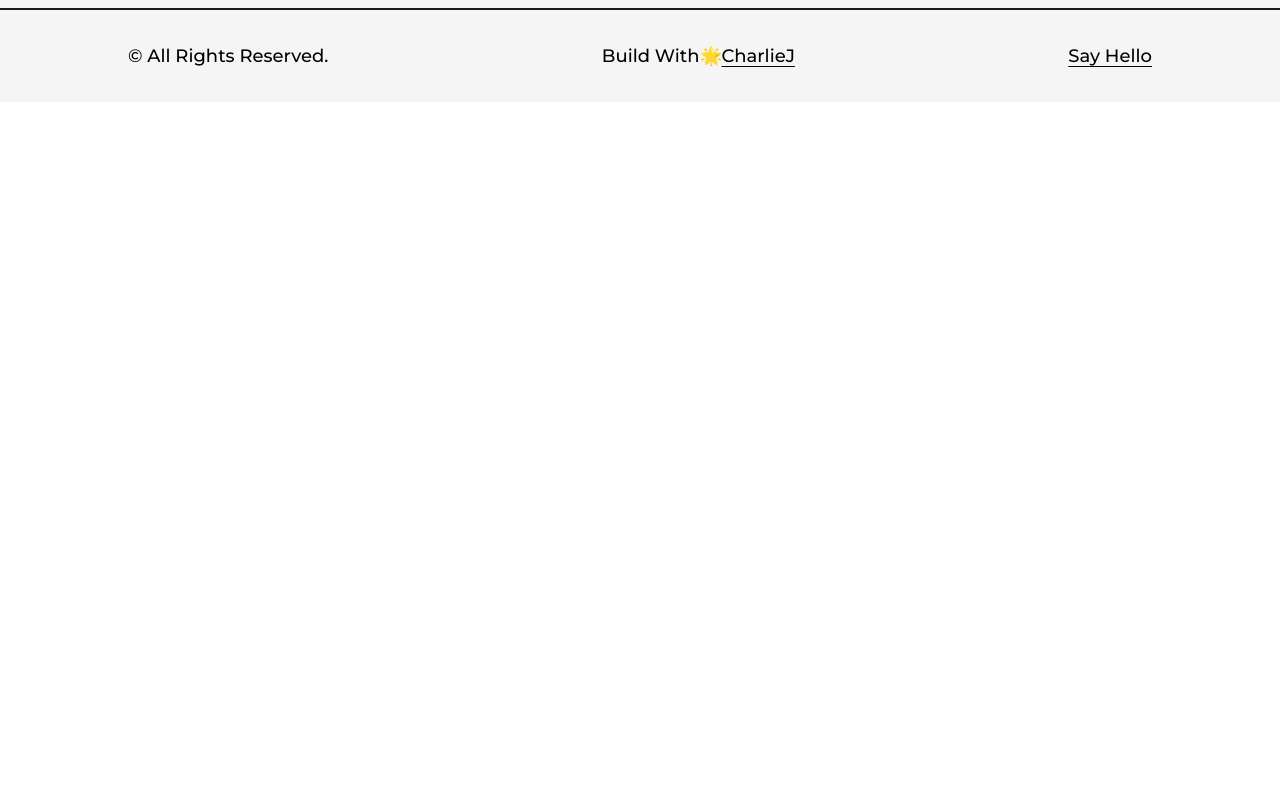
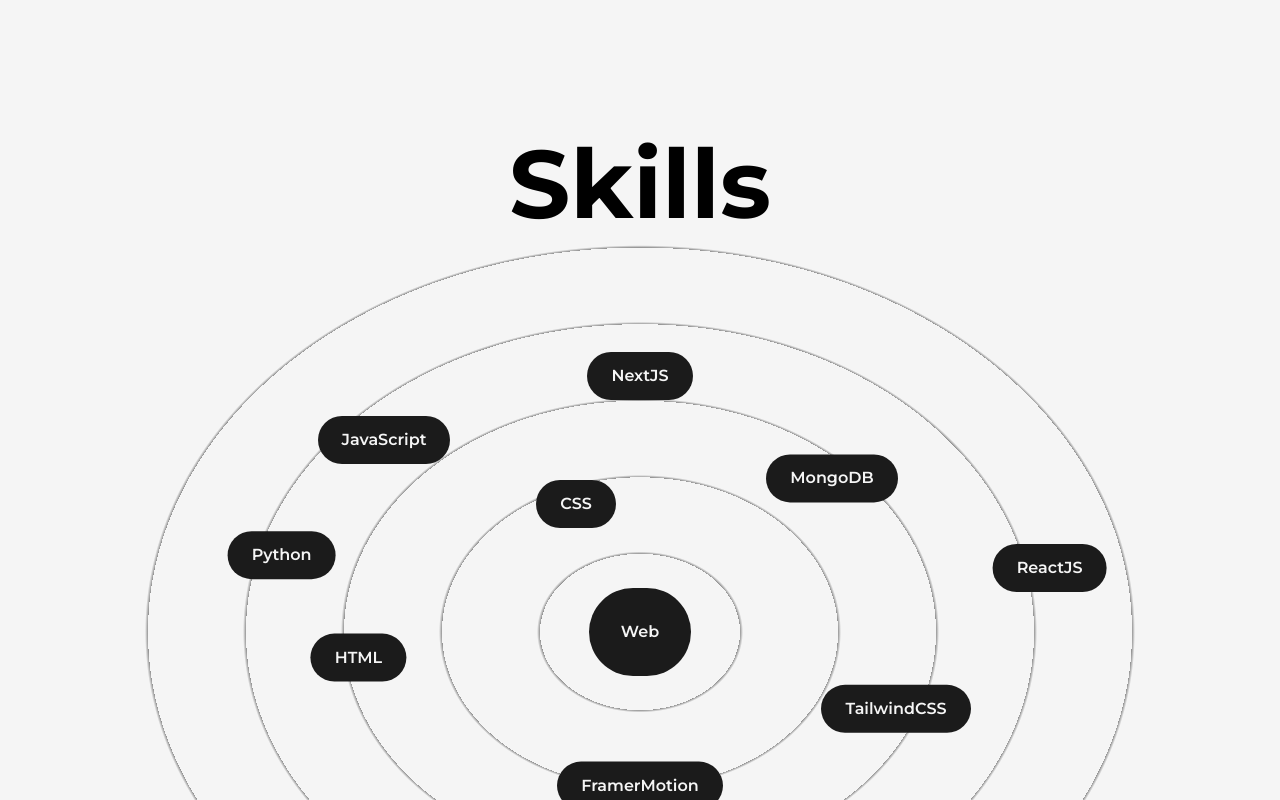
Before and after one commit to SupaMega24/nextjs-portfolio, a Next.js app in the folder code/: page /about in a window 1280 px wide. Shown: the part 820-1620 px from the top of the page. Before the commit the page ends 922 px from the top, so only its background shows below. Built offline with nearby package versions, Linux system fonts and the light colour scheme.

Commit message:
Add circularLight to tailwind; update about page

```diff
--- a/code/src/pages/about.js
+++ b/code/src/pages/about.js
@@ -4,6 +4,8 @@
 import React from 'react'
 import Image from 'next/image'
 import profilePic from "../../public/images/profile/profilepic.jpeg"
+import Skills from '@/components/Skills'
+import Experience from '@/components/Experience'
 
 const about = () => {
     return (
@@ -65,6 +67,10 @@
                         </div> */}
 
                     </div>
+                    <div>
+                        <Skills />
+                        <Experience />
+                    </div>
                 </Layout>
             </main>
         </>
--- a/code/tailwind.config.js
+++ b/code/tailwind.config.js
@@ -23,6 +23,9 @@
       animation: {
         'spin-slow': 'spin 16s linear infinite',
       },
+      backgroundImage: {
+        circularLight: "repeating-radial-gradient(rgba(0,0,0,0.4) 2px,#f5f5f5 5px, #f5f5f5 100px);"
+      },
     },
   },
   plugins: [],
```
